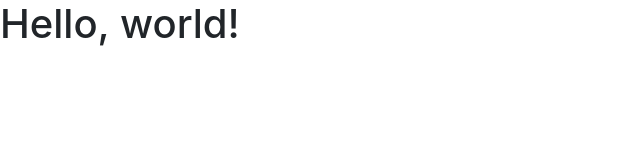
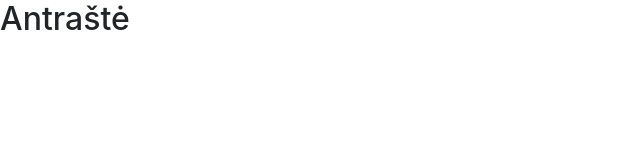
Before and after one commit to JustinaBalse/demo-2, a plain HTML site: page index.html in a window 1280 px wide. Shown: the whole page, without its empty margins (0-640 px from the left). Drawn offline with nearby package versions, Linux system fonts and the light colour scheme.

Commit message:
Pridėta antraštė

```diff
--- a/index.html
+++ b/index.html
@@ -11,7 +11,13 @@
     <title>Hello, world!</title>
   </head>
   <body>
-    <h1>Hello, world!</h1>
+    <div class="conatainer">
+        <div class="row">
+            <div class="col">
+                <h2>Antraštė</h2>
+            </div>
+        </div>
+    </div>
 
     <!-- Optional JavaScript; choose one of the two! -->
 
```
